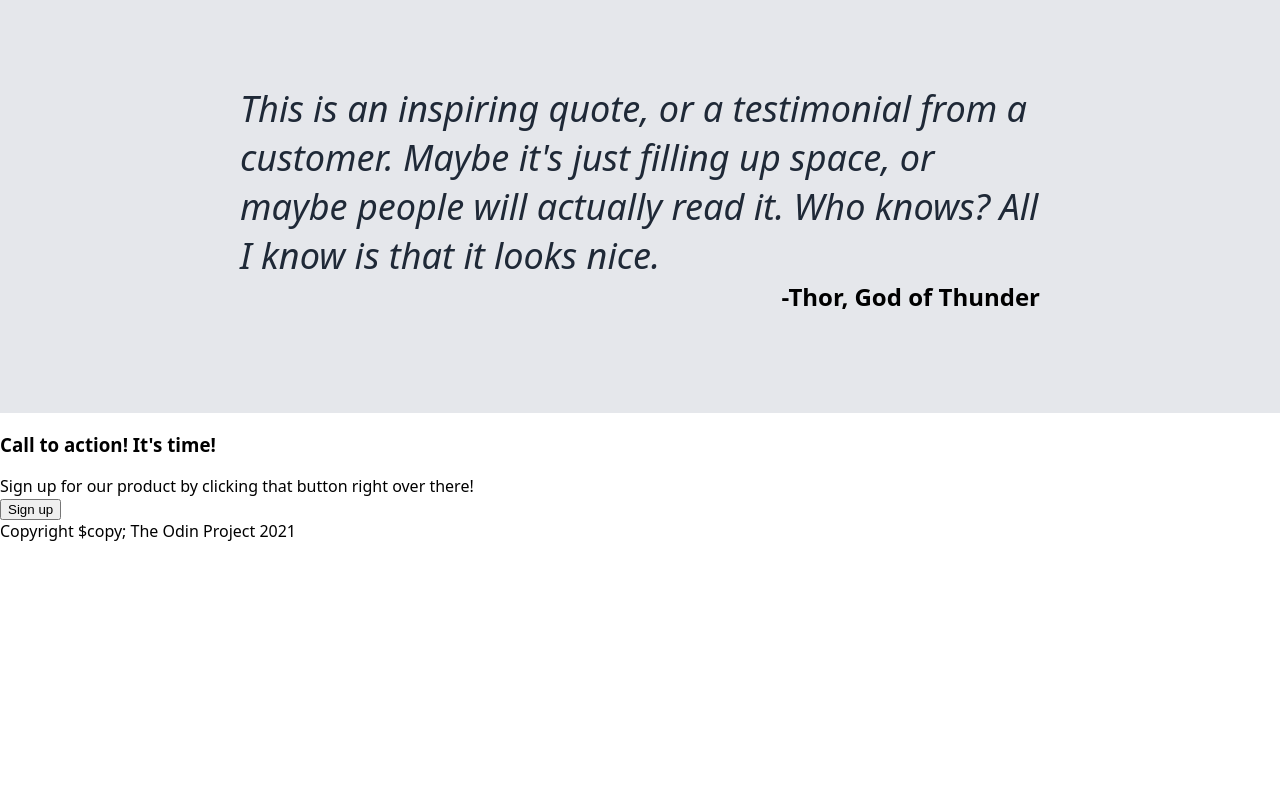
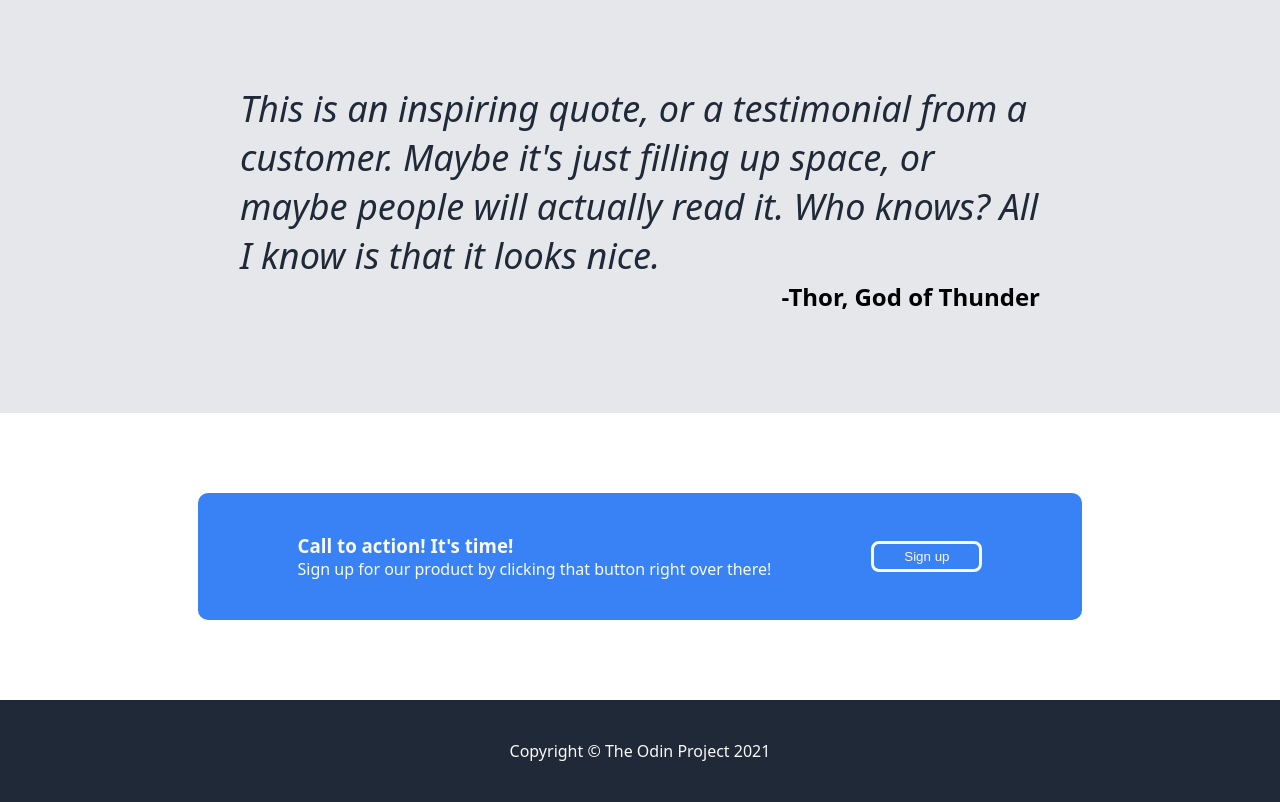
Before and after one commit to TupacSyukur/flexbox-practice, a plain HTML site: page index.html in a window 1280 px wide. Shown: the part 903-1705 px from the top of the page. Before the commit the page ends 1445 px from the top, so only its background shows below. Drawn offline with Linux system fonts and the light colour scheme.

Commit message:
add style to signup and footer section

```diff
--- a/index.html
+++ b/index.html
@@ -62,10 +62,12 @@
     </div>
 
     <div class="container-signup">
-        <div class="signup">
-            <div class="signup-text-container">
-                <h3>Call to action! It's time!</h3>
-                <p>Sign up for our product by clicking that button right over there!</p>
+        <div class="signup-card">
+            <div class="signup">
+                <div class="signup-text-container">
+                    <h3>Call to action! It's time!</h3>
+                    <p>Sign up for our product by clicking that button right over there!</p>
+                </div>
             </div>
             <button class="signup-button">
                 Sign up
@@ -74,7 +76,7 @@
     </div>
 
     <div class="footer">
-        Copyright <span>$copy;</span> The Odin Project 2021
+        Copyright &#169; The Odin Project 2021
     </div>
 </body>
 </html>
--- a/styles/style.css
+++ b/styles/style.css
@@ -163,3 +163,55 @@ p {
     font-weight: bold;
     font-size: 24px;
 }
+
+
+
+.container-signup {
+    display: flex;
+    justify-content: center;
+    align-items: center;
+    margin: 80px;
+}
+
+h3 {
+    margin: 0;
+    padding: 0;
+}
+
+.signup-card {
+    display: flex;
+    padding: 40px 100px;
+    background-color: #3882F6;
+    justify-content: space-around;
+    align-items: center;
+    border-radius: 10px;
+}
+
+.signup {
+    margin-right: 100px;
+}
+
+
+.signup-text-container h3,
+.signup-text-container p {
+    color: #F9FAF8;
+}
+
+.signup-button {
+    background-color: #3882F6;
+    padding: 5px 30px;
+    border: solid #F9FAF8;
+    color: #F9FAF8;
+    border-radius: 8px;
+}
+
+
+
+.footer {
+    display: flex;
+    justify-content: center;
+    align-items: center;
+    background-color: #1F2937;
+    color: #F9FAF8;
+    padding: 40px;
+}
```
